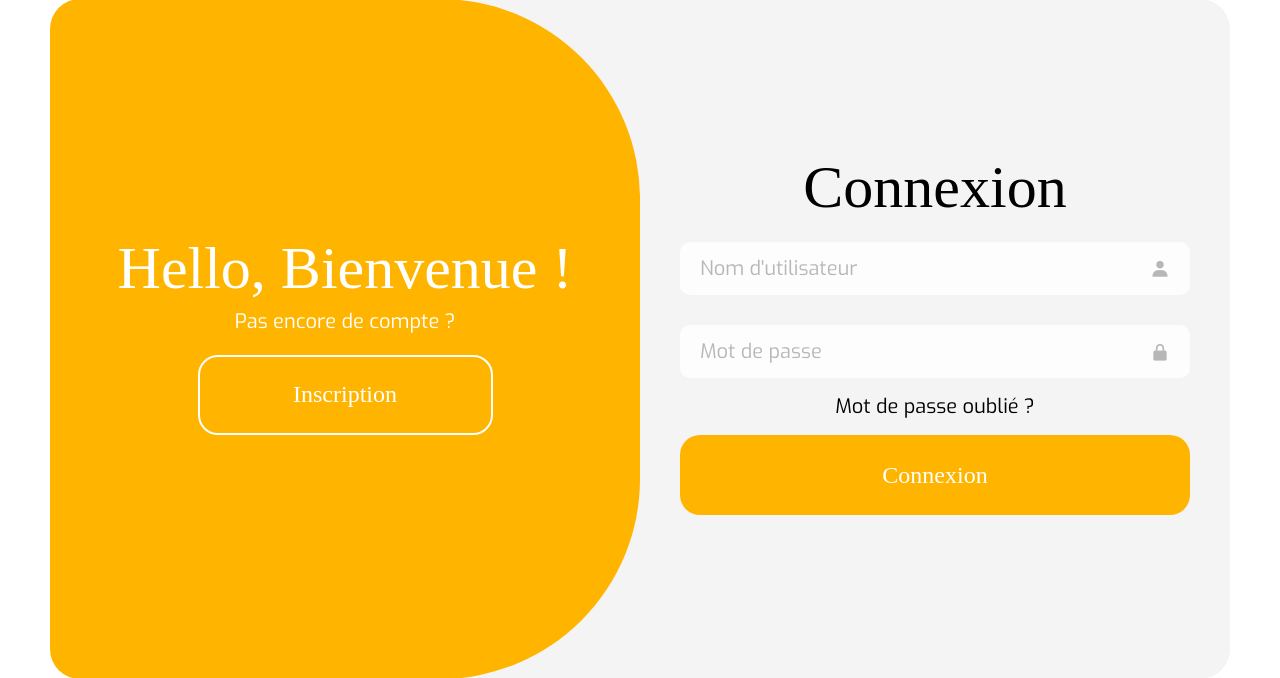
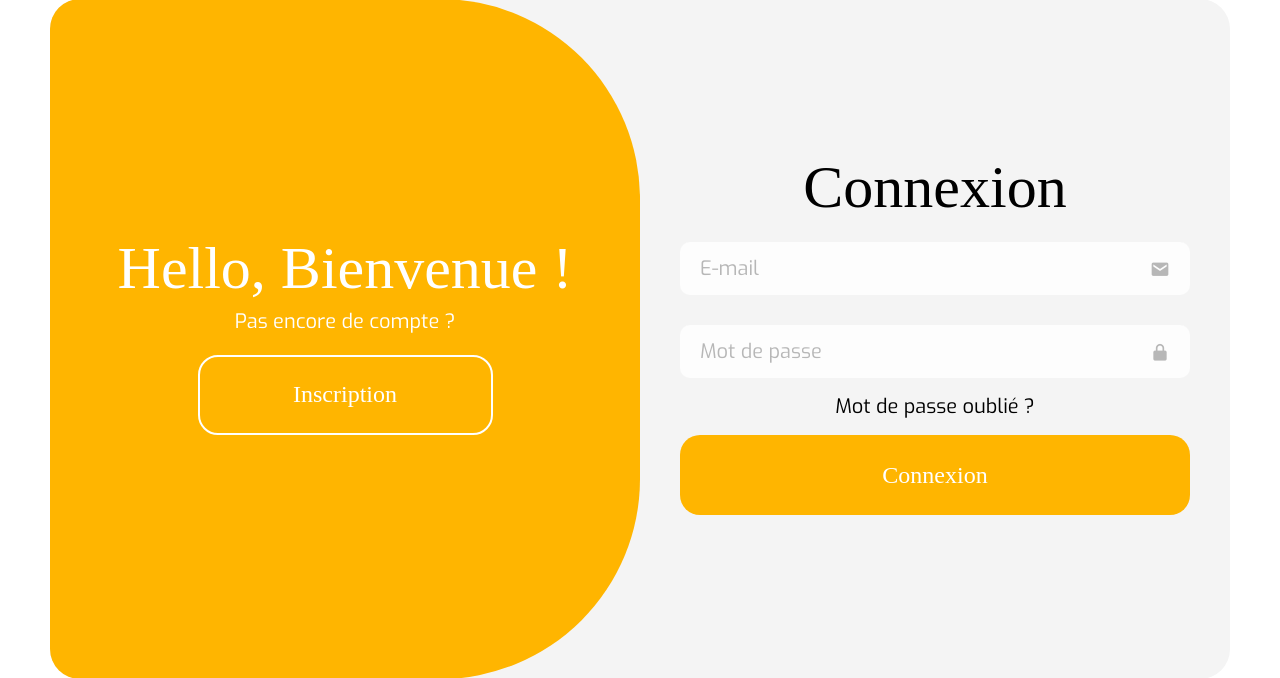
Before and after one commit to DAAlain/SAE_301, a PHP site: page /index.php?action=inscription in a window 1280 px wide. Shown: the part 61-739 px from the top of the page. Run offline with PHP 8.4, Linux system fonts and the light colour scheme; some web fonts are replaced.

Commit message:
Changement formulaire

```diff
--- a/controlleur/controlleur.php
+++ b/controlleur/controlleur.php
@@ -1,20 +1,19 @@
 <?php
 require_once "modele/bdd.php";
 
-function login($nom,$mdp){
+function login($mail,$mdp){
     if (isset($_POST["ok"])){
-        $nom_utilisateur = $nom;
+        $nom_utilisateur = $mail;
         $mot_de_passe = $mdp;
 
-        $requete = "SELECT * FROM compte WHERE Nom=?;";
+        $requete = "SELECT * FROM compte WHERE Mail=?;";
         $data = $nom_utilisateur;
 
         $donnees = execReq($requete,array($data));
-        var_dump($donnees);
 
         if($donnees){
             if(password_verify($mot_de_passe, $donnees["mdp"])){
-                $_SESSION["nom"] = $nom_utilisateur;
+                $_SESSION["nom"] = $donnees["Nom"];
                 header("Location: index.php");
             }
             else {
@@ -26,13 +25,6 @@ function login($nom,$mdp){
             require "vue/vueinscription.php";
         }
     }
-
-    /*if($mdp == MDP){
-        $_SESSION["nom"] = $nom;
-        header("Location: index.php");
-    }
-    else
-        require "vue/vueinscription.php";  */
 }
 
 function register($Nom,$Mail,$Mdp){
--- a/index.php
+++ b/index.php
@@ -10,7 +10,7 @@ else{
     if(isset($_GET["action"])){
 
         if ($_GET["action"] == "login")
-            login($_POST["nom"],$_POST["mdp"]);
+            login($_POST["mail"],$_POST["mdp"]);
 
         if ($_GET["action"] == "register"){
             register($_POST["Nom"],$_POST["Mail"],$_POST["Mdp"]);
--- a/vue/vueinscription.php
+++ b/vue/vueinscription.php
@@ -24,8 +24,8 @@
             <form method="post" action="<?= $_SERVER["PHP_SELF"] ."?action=login"?>">
                 <h1 class="bakbak-one-regular">Connexion</h1>
                 <div class="input-box">
-                    <input class="exo-regular" type="text" placeholder="Nom d'utilisateur" name="nom" value="" required>
-                    <i class='bx bxs-user'></i>
+                    <input class="exo-regular" type="text" placeholder="E-mail" name="mail" value="" required>
+                    <i class='bx bxs-envelope'></i>
                 </div>
                 <div class="input-box">
                     <input class="exo-regular" type="password" placeholder="Mot de passe" name="mdp" value="" required>
```
